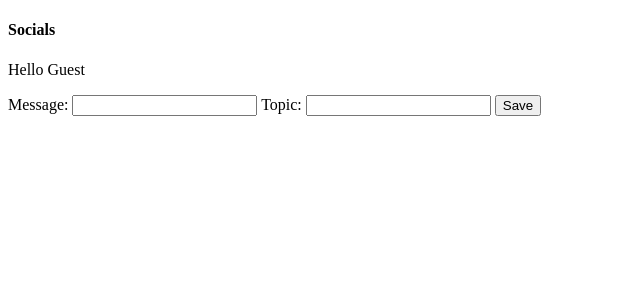
After one commit to conlini/socials, a Django app: page /socials/new_message in a window 1280 px wide. The commit adds this page. Shown: the top 300 px of the page, without its empty margins (0-640 px from the left). Run offline with Django 3.2, Linux system fonts and the light colour scheme; parts of the project's set-up code (start-up, migrations or seed data) failed here and were passed over.

Commit message:
login and home view new message form

```diff
--- a/message_board/admin.py
+++ /dev/null
@@ -1 +0,0 @@
-# Register your models here.
--- a/message_board/models.py
+++ b/message_board/models.py
@@ -12,7 +12,7 @@ class Topic(models.Model):
 class Message(models.Model):
     message = models.CharField(max_length=100)
     user = models.ForeignKey(User)
-    topic = models.ForeignKey(Topic)
+    topic = models.ForeignKey(Topic, null=True)
     creation_date = models.DateTimeField(auto_now_add=True)
     last_modified = models.DateTimeField(auto_now=True)
 
--- /dev/null
+++ b/message_board/templates/message_board/new_message.html
@@ -0,0 +1,11 @@
+{% extends "message_board/pie_base.html" %}
+{% block body %}
+    <div id="message_form">
+    <form action="/socials/message/save" method="post">
+        {% csrf_token %}
+        Message: <input type="text" name="message">
+        Topic: <input type="text" name="topic">
+        <input type="submit" value="Save">
+        </form>
+    </div>
+{% endblock %}
--- a/message_board/templates/message_board/pie_base.html
+++ b/message_board/templates/message_board/pie_base.html
@@ -5,7 +5,27 @@
     <title>Socials</title>
 </head>
 <body>
-<div id="header"></div>
+<div id="header">
+    {% block header %}
+        <div id="banner">
+            <div>
+                <h4>Socials</h4>
+            </div>
+            <div>
+                {% if user.is_authenticated %}
+                    Hello {{ user.username }}
+                {% else %}
+                    <p>Hello Guest</p>
+                {% endif %}
+            </div>
+            <div id="page-control">
+                {% block page-control %}
+
+                {% endblock %}
+            </div>
+        </div>
+    {% endblock %}
+</div>
 <div id="body">
     {% block body %}
         <div id="login_register">
--- a/message_board/urls.py
+++ b/message_board/urls.py
@@ -1,8 +1,9 @@
 from django.conf.urls import patterns, url
+from message_board import views as views
 
-
-urlpatterns = patterns("",
-                       url(r'^message/save$', 'views.save_message'),
-                       url(r'^question/(\w+)/$', 'views.get_messages'),
-                       url(r'^question/save$', 'views.save_question'),
-                       url(r'^topic/(\w+)$', 'views.get_questions'))
+urlpatterns = patterns("message_board.views",
+                       url(r'^comment/save$', 'save_message'),
+                       url(r'^message/(\w+)/$', 'get_messages'),
+                       url(r'^message/save$', 'save_question'),
+                       url(r'^topic/(\w+)$', 'get_questions'),
+                       url(r'^new_message$', 'new_message'))
--- a/message_board/views.py
+++ b/message_board/views.py
@@ -14,14 +14,15 @@ def home(request):
     # if login, show categories and last 10 topics discussed
     out = {}
     messages = None
-    template_return = 'message_board/home.html'
+    template_return = 'message_board/pie_base.html'
     if request.user.is_authenticated():
         # we are logged in, pull top 10 messages
         messages = Message.objects.all()[:10]
         if messages:
-            out.update("messages", messages)
+            out["messages"] = messages
+        template_return = "message_board/home.html"
 
-    return render(request, template_return, messages)
+    return render(request, template_return, out)
 
 
 @login_required(login_url='/login')
@@ -31,7 +32,13 @@ def save_message(request):
 
 @login_required(login_url='/login')
 def save_question(request):
-    pass
+    if request.method == "POST":
+        message_string = request.POST.get('message')
+        message = Message()
+        message.message = message_string
+        message.user = request.user
+        message.save()
+    return redirect("home")
 
 
 def get_questions(request, topic):
@@ -52,9 +59,8 @@ def log_me_in(request):
             login(request, u)
         else:
             out.update({"login_error": "Invalid username/password"})
-            return render(request, "message_board/home.html", out)
-    return redirect("../")
-
+            return render(request, "message_board/pie_base.html", out)
+    return redirect("home")
 
 
 def register(request):
@@ -70,9 +76,13 @@ def register(request):
         u.save();
         u = authenticate(username=u.username, password=passwd)
         login(request, u)
-    return redirect("../")
+    return redirect("home")
 
 
 def log_me_out(request):
     logout(request)
-    return redirect("../")
+    return redirect("home")
+
+
+def new_message(request):
+    return render(request, "message_board/new_message.html")
--- a/socials/urls.py
+++ b/socials/urls.py
@@ -2,7 +2,7 @@ from django.conf.urls import patterns, include, url
 
 urlpatterns = patterns('',
                        url(r'^$', 'message_board.views.home', name='home'),
-                       url(r'message/', include('message_board.urls')),
+                       url(r'socials/', include('message_board.urls')),
                        url(r'login', 'message_board.views.log_me_in',
                            name='login'),
                        url(r'register', 'message_board.views.register',
```
Also changed, not shown: message_board/templates/message_board/home.html (+17 -9 lines), message_board/migrations/0003_auto_20150210_1057.py (added), 1 other file.
